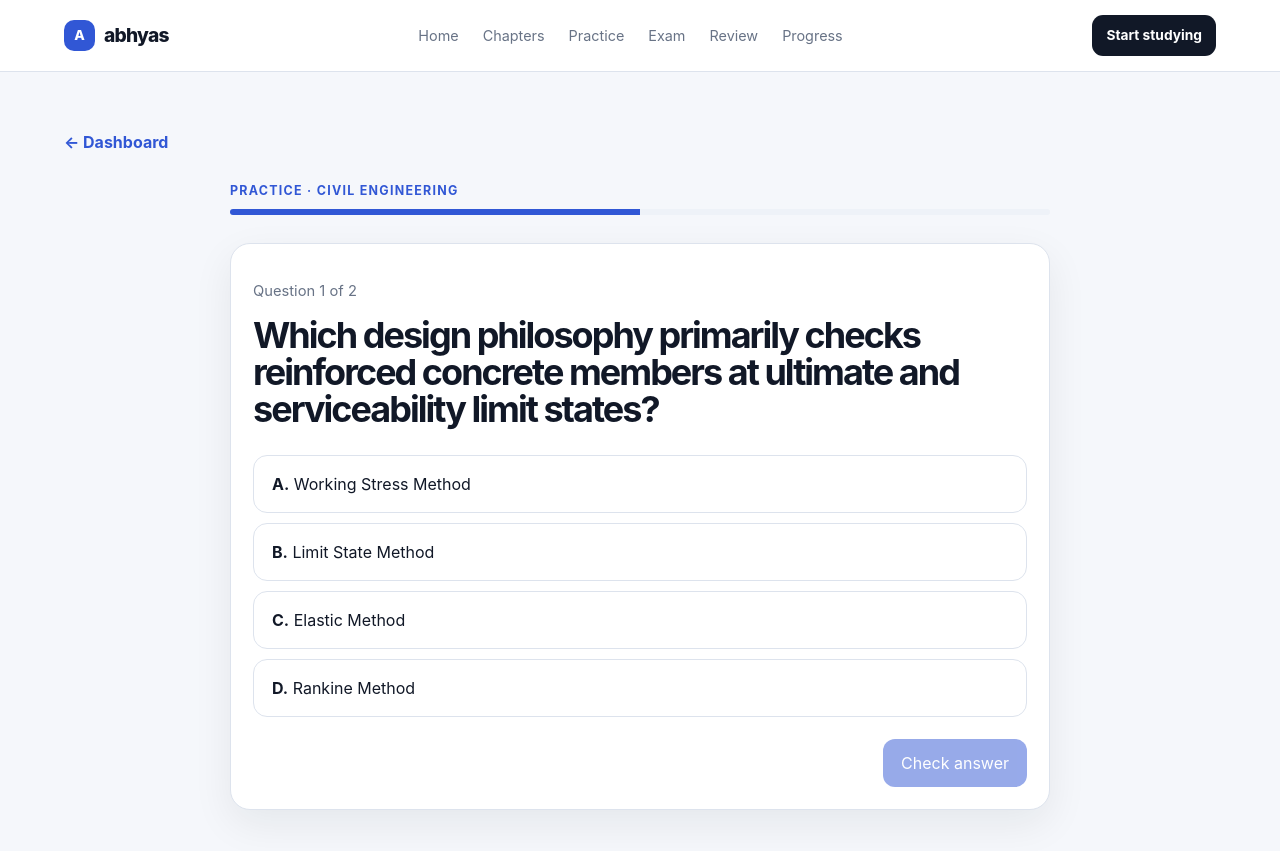
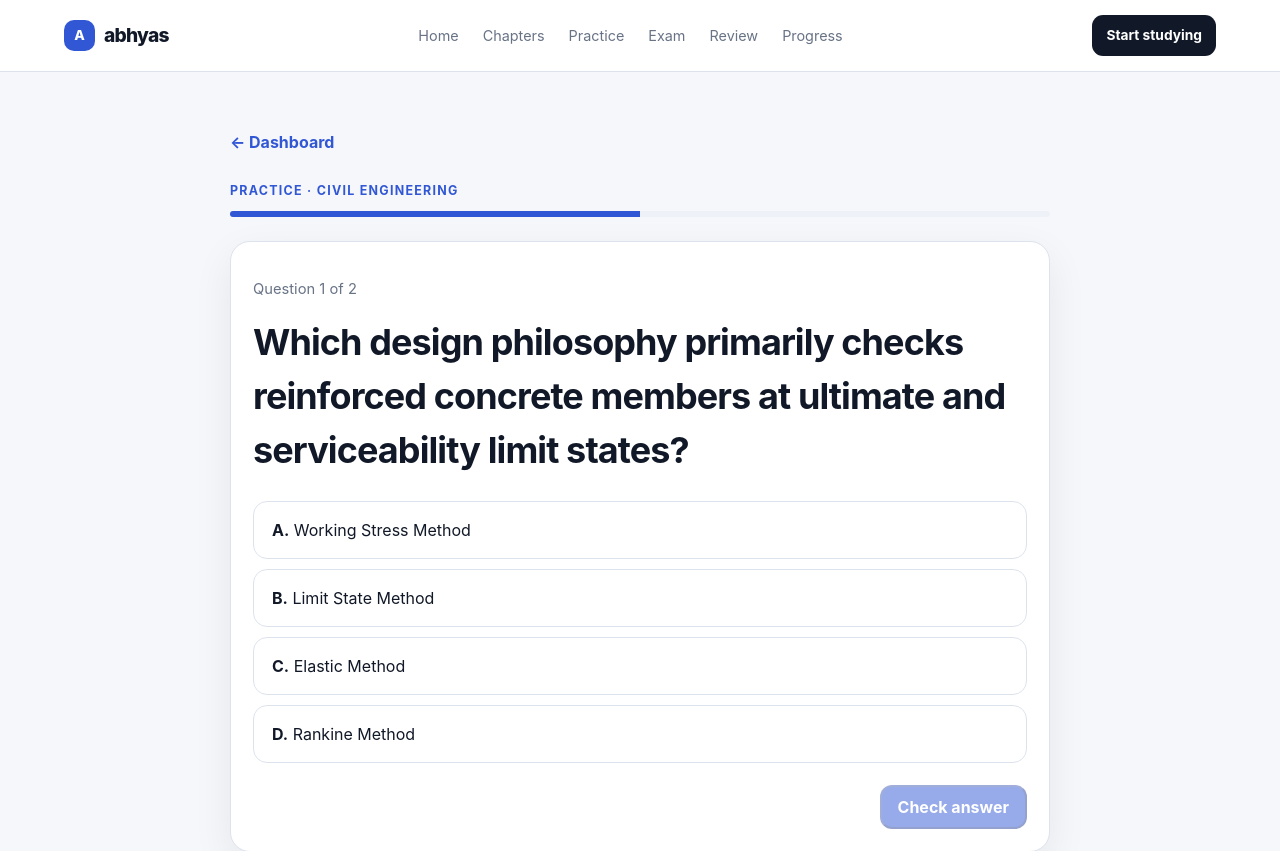
Before and after one commit to MKU-MKU/abhyas, a Next.js app in the folder apps/web/: page /practice in a window 1280 px wide. Shown: the top 851 px of the page. Built offline with nearby package versions, Linux system fonts and the light colour scheme.

Commit message:
fix: make practice navigation Pages-safe

```diff
--- a/apps/web/app/practice/page.tsx
+++ b/apps/web/app/practice/page.tsx
@@ -1,22 +1,13 @@
 "use client";
 
+import Link from "next/link";
 import { useMemo, useState } from "react";
 
 type Question = { prompt: string; options: string[]; answer: number; explanation: string };
 
 const demoQuestions: Question[] = [
-  {
-    prompt: "Which design philosophy primarily checks reinforced concrete members at ultimate and serviceability limit states?",
-    options: ["Working Stress Method", "Limit State Method", "Elastic Method", "Rankine Method"],
-    answer: 1,
-    explanation: "The Limit State Method checks both ultimate strength and serviceability limit states.",
-  },
-  {
-    prompt: "In a pressurised conduit, rapid valve closure can produce which transient phenomenon?",
-    options: ["Cavitation only", "Water hammer", "Sedimentation", "Uniform flow"],
-    answer: 1,
-    explanation: "Rapid changes in flow momentum generate pressure waves known as water hammer.",
-  },
+  { prompt: "Which design philosophy primarily checks reinforced concrete members at ultimate and serviceability limit states?", options: ["Working Stress Method", "Limit State Method", "Elastic Method", "Rankine Method"], answer: 1, explanation: "The Limit State Method checks both ultimate strength and serviceability limit states." },
+  { prompt: "In a pressurised conduit, rapid valve closure can produce which transient phenomenon?", options: ["Cavitation only", "Water hammer", "Sedimentation", "Uniform flow"], answer: 1, explanation: "Rapid changes in flow momentum generate pressure waves known as water hammer." },
 ];
 
 export default function PracticePage() {
@@ -26,79 +17,21 @@ export default function PracticePage() {
   const question = demoQuestions[index];
   const progress = useMemo(() => ((index + 1) / demoQuestions.length) * 100, [index]);
 
-  if (!question) {
-    return (
-      <main className="main">
-        <section className="card" style={{ maxWidth: 700, margin: "60px auto", textAlign: "center" }}>
-          <p className="eyebrow">No question found</p>
-          <a className="cardLink" href="/">Return to dashboard →</a>
-        </section>
-      </main>
-    );
-  }
+  if (!question) return <main className="main"><section className="card"><p className="eyebrow">No question found</p><Link className="cardLink" href="/">Return to dashboard →</Link></section></main>;
 
-  function submit() {
-    if (selected !== null) setSubmitted(true);
-  }
-
-  function next() {
-    if (index < demoQuestions.length - 1) {
-      setIndex((value) => value + 1);
-      setSelected(null);
-      setSubmitted(false);
-    }
-  }
+  const submit = () => { if (selected !== null) setSubmitted(true); };
+  const next = () => { if (index < demoQuestions.length - 1) { setIndex((value) => value + 1); setSelected(null); setSubmitted(false); } };
 
   return (
-    <main className="main">
-      <a className="cardLink" href="/">← Dashboard</a>
-      <section style={{ maxWidth: 820, margin: "28px auto" }}>
-        <p className="eyebrow">Practice · Civil Engineering</p>
-        <div style={{ height: 6, background: "var(--surface-muted)", borderRadius: 99, overflow: "hidden", marginBottom: 28 }}>
-          <div style={{ width: `${progress}%`, height: "100%", background: "var(--primary)" }} />
-        </div>
-        <div className="card">
-          <p style={{ color: "var(--muted)" }}>Question {index + 1} of {demoQuestions.length}</p>
-          <h1 style={{ fontSize: "clamp(1.5rem, 4vw, 2.25rem)", marginTop: 12 }}>{question.prompt}</h1>
-          <div style={{ display: "grid", gap: 10, marginTop: 28 }}>
-            {question.options.map((option, optionIndex) => {
-              const correct = submitted && optionIndex === question.answer;
-              const wrong = submitted && selected === optionIndex && optionIndex !== question.answer;
-              return (
-                <button
-                  key={option}
-                  type="button"
-                  onClick={() => !submitted && setSelected(optionIndex)}
-                  aria-pressed={selected === optionIndex}
-                  style={{
-                    textAlign: "left",
-                    padding: "16px 18px",
-                    borderRadius: 14,
-                    border: `1px solid ${correct ? "var(--success)" : wrong ? "#b43d3d" : selected === optionIndex ? "var(--primary)" : "var(--border)"}`,
-                    background: selected === optionIndex ? "var(--surface-muted)" : "var(--surface)",
-                    color: "var(--text)",
-                  }}
-                >
-                  <strong>{String.fromCharCode(65 + optionIndex)}.</strong> {option}
-                </button>
-              );
-            })}
-          </div>
-          {submitted && (
-            <div className="card" style={{ marginTop: 18, background: "var(--surface-muted)", boxShadow: "none" }}>
-              <strong>{selected === question.answer ? "Correct" : "Review this one"}</strong>
-              <p>{question.explanation}</p>
-            </div>
-          )}
-          <div style={{ display: "flex", justifyContent: "flex-end", gap: 10, marginTop: 22 }}>
-            {!submitted ? (
-              <button type="button" onClick={submit} disabled={selected === null} style={{ padding: "12px 18px", border: 0, borderRadius: 12, background: "var(--primary)", color: "white", opacity: selected === null ? .5 : 1 }}>Check answer</button>
-            ) : index < demoQuestions.length - 1 ? (
-              <button type="button" onClick={next} style={{ padding: "12px 18px", border: 0, borderRadius: 12, background: "var(--primary)", color: "white" }}>Next question →</button>
-            ) : <a className="cardLink" href="/">Return to dashboard →</a>}
-          </div>
-        </div>
-      </section>
-    </main>
+    <main className="main"><section style={{ maxWidth: 820, margin: "0 auto" }}>
+      <Link className="cardLink" href="/">← Dashboard</Link>
+      <p className="eyebrow" style={{ marginTop: 28 }}>Practice · Civil Engineering</p>
+      <div style={{ height: 6, background: "var(--surface-muted)", borderRadius: 99, overflow: "hidden", margin: "10px 0 24px" }}><div style={{ width: `${progress}%`, height: "100%", background: "var(--primary)" }} /></div>
+      <div className="card"><p className="meta">Question {index + 1} of {demoQuestions.length}</p><h2 style={{ fontSize: "clamp(1.5rem, 4vw, 2.25rem)" }}>{question.prompt}</h2>
+        <div style={{ display: "grid", gap: 10, marginTop: 24 }}>{question.options.map((option, optionIndex) => { const correct = submitted && optionIndex === question.answer; const wrong = submitted && selected === optionIndex && optionIndex !== question.answer; return <button key={option} type="button" onClick={() => !submitted && setSelected(optionIndex)} aria-pressed={selected === optionIndex} style={{ textAlign: "left", padding: "16px 18px", borderRadius: 14, border: `1px solid ${correct ? "var(--success)" : wrong ? "var(--danger)" : selected === optionIndex ? "var(--primary)" : "var(--border)"}`, background: selected === optionIndex ? "var(--surface-muted)" : "var(--surface)", color: "var(--text)" }}><strong>{String.fromCharCode(65 + optionIndex)}.</strong> {option}</button>; })}</div>
+        {submitted && <div className="card" style={{ marginTop: 18, background: "var(--surface-muted)", boxShadow: "none" }}><strong>{selected === question.answer ? "Correct" : "Review this one"}</strong><p>{question.explanation}</p></div>}
+        <div style={{ display: "flex", justifyContent: "flex-end", gap: 10, marginTop: 22 }}>{!submitted ? <button type="button" onClick={submit} disabled={selected === null} className="primaryButton" style={{ opacity: selected === null ? .5 : 1 }}>Check answer</button> : index < demoQuestions.length - 1 ? <button type="button" onClick={next} className="primaryButton">Next question →</button> : <Link className="primaryButton" href="/chapters">Choose another chapter →</Link>}</div>
+      </div>
+    </section></main>
   );
 }
```
